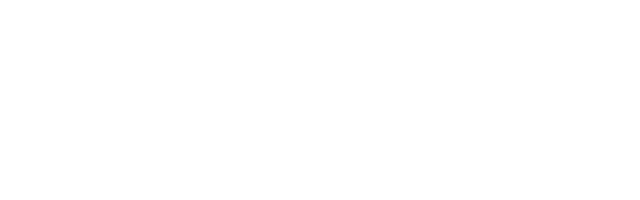
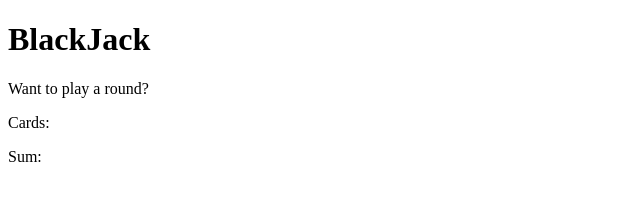
Before and after one commit to LuisCabantac/blackjack-game, a plain HTML site: page index.html in a window 1280 px wide. Shown: the whole page, without its empty margins (0-640 px from the left). Drawn offline with Linux system fonts and the light colour scheme.

Commit message:
Nested the h1 and paragraphs inside of the classes vignette andcontainer divs and added an id for the message

```diff
--- a/index.html
+++ b/index.html
@@ -8,6 +8,13 @@
         <title>BlackJack</title>
     </head>
     <body>
-
+        <div class="vignette">
+            <div class="container">
+                <h1>BlackJack</h1>
+                <p id="message-el">Want to play a round?</p>
+                <p>Cards: </p>
+                <p>Sum: </p>
+            </div>
+        </div>
     </body>
 </html>
```
